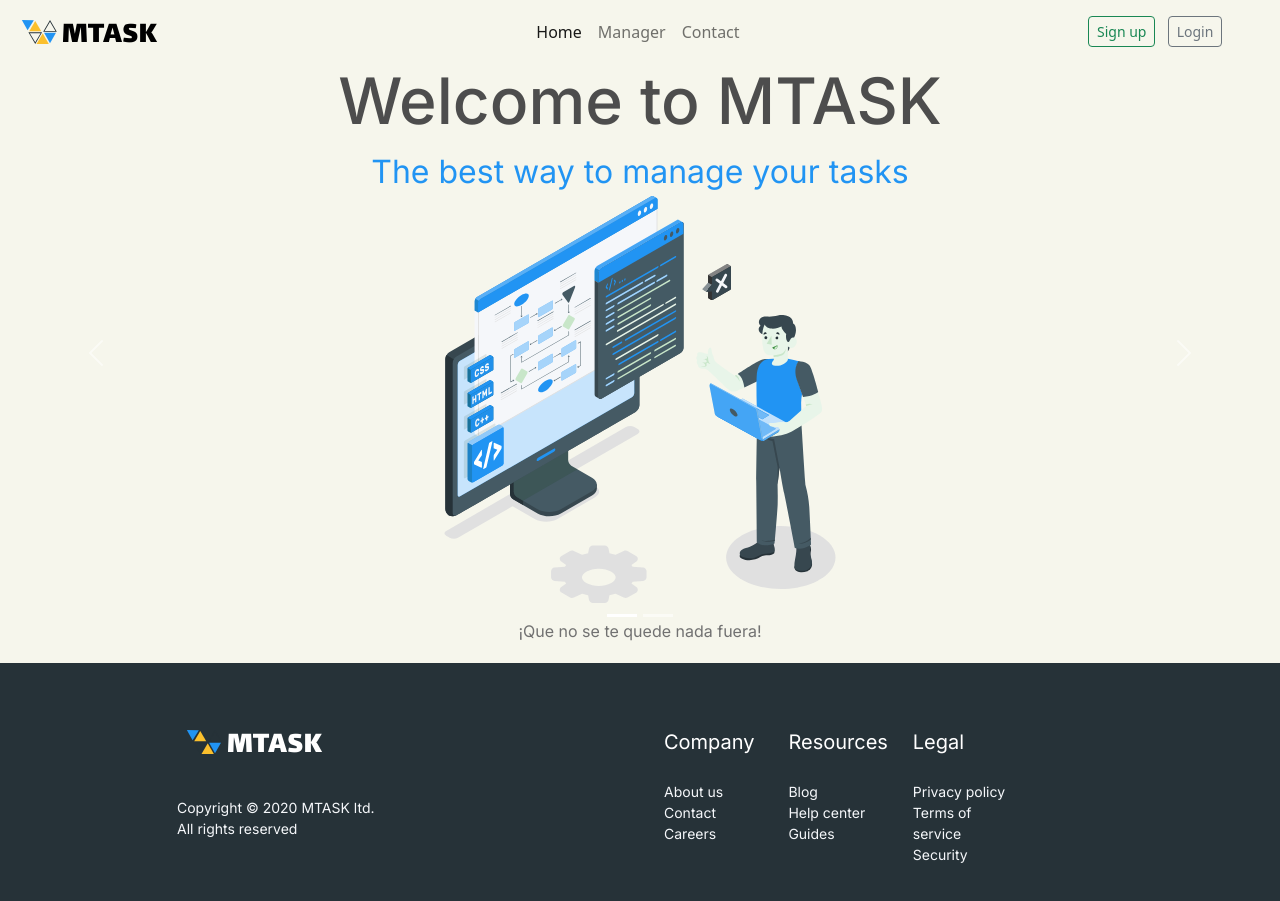
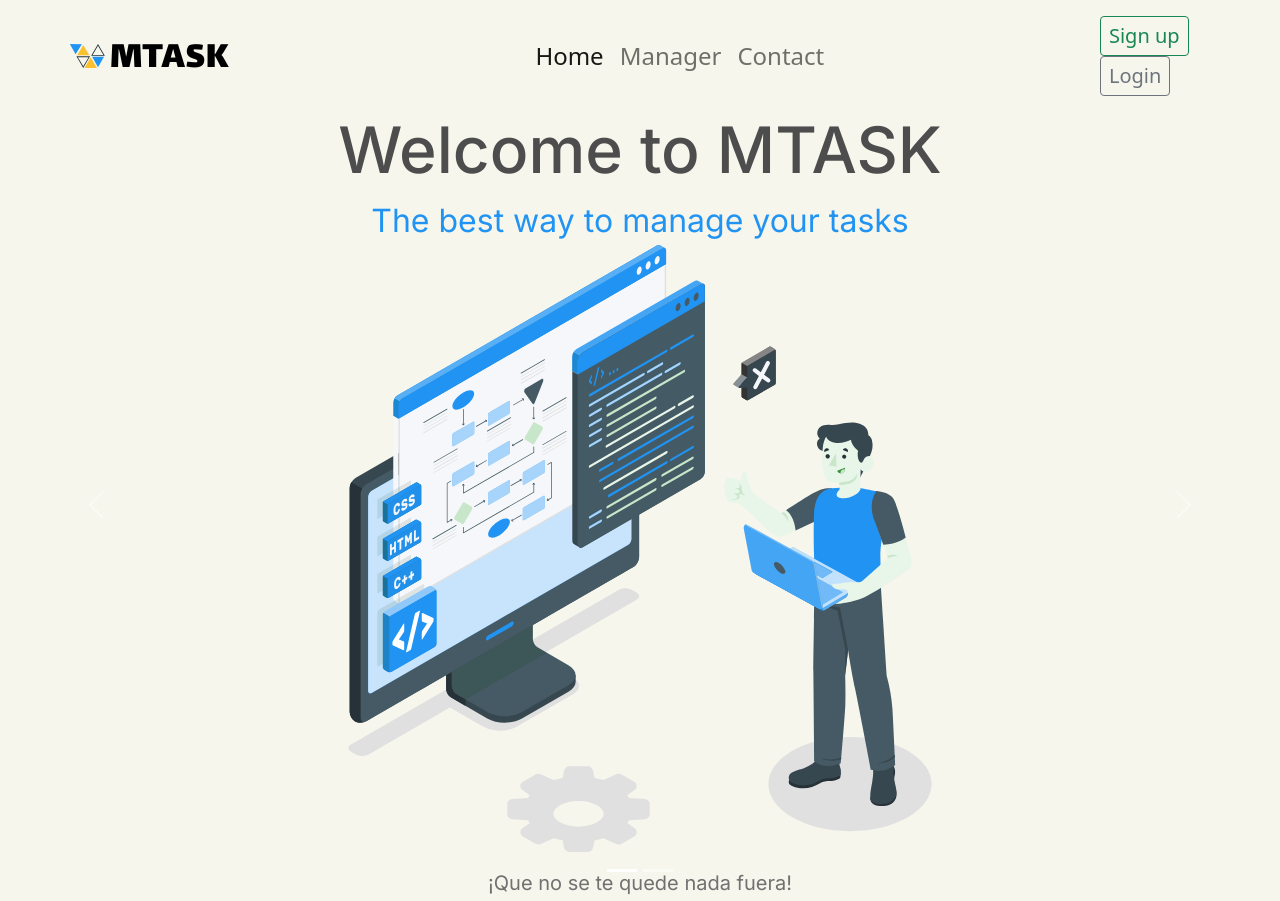
Before and after one commit to Stivaly/task-management, a plain HTML site: page index.html in a window 1280 px wide. Shown: the top 901 px of the page. Drawn offline with nearby package versions, Linux system fonts and the light colour scheme.

Commit message:
update sizes

```diff
--- a/index.html
+++ b/index.html
@@ -15,7 +15,7 @@
     <!--Navigation bar-->
           <nav class="navbar navbar-expand-lg bg-beige">
             <div class="container-fluid">
-                  <a class="navbar-brand logo-nav" href="#">
+                  <a class="navbar-brand logo-nav ms-5" href="#">
                     <svg width="36" height="24" viewBox="0 0 36 24" fill="none" xmlns="http://www.w3.org/2000/svg">
                       <g id="Icon">
                         <path id="Vector" d="M19.6362 13.1341L14.2452 22.3669L8.85434 13.1341H19.6362ZM21.0804 12.3088H7.4043L14.2452 24L21.0804 12.3088Z" fill="#263238"/>
@@ -34,20 +34,20 @@
                   <div class="collapse navbar-collapse justify-content-center" id="navbarNav" style="width: 1100px !important;">
                     <ul class="navbar-nav">
                       <li class="nav-item">
-                        <a class="nav-link active" aria-current="page" href="index.html">Home</a>
+                        <a class="nav-link a-text active" aria-current="page" href="index.html">Home</a>
                       </li>
                       <li class="nav-item">
-                        <a class="nav-link" href="manager.html">Manager</a>
+                        <a class="nav-link a-text" href="manager.html">Manager</a>
                       </li>
                       <li class="nav-item">
-                        <a class="nav-link" href="contact.html">Contact</a>
+                        <a class="nav-link a-text" href="contact.html">Contact</a>
                       </li>
                     </ul>
                   </div>
                   <nav class="navbar bg-body-tertiary navbar-collapse collapse" id="navbarNav" style="width: 220px !important;">
                     <form class="justify-content-end">
-                      <button class="btn btn-sm btn-outline-success me-2" type="button">Sign up</button>
-                      <button class="btn btn-sm btn-outline-secondary" type="button">Login</button>
+                      <button class="btn btn-sm btn-outline-success text-btn me-2 " type="button">Sign up</button>
+                      <button class="btn btn-sm btn-outline-secondary text-btn" type="button">Login</button>
                     </form>
                   </nav>
                 </div>
@@ -65,12 +65,12 @@
         <div class="carousel-item active">
           <h1 class="text-center welcome">Welcome to MTASK</h1>
           <div class="text-center info-h1">The best way to manage your tasks</div>
-          <img src="img/Illustration.svg" class="d-block w-100" alt="..." width="391px" height="407px">
+          <img src="img/Illustration.svg" class="d-block w-100" alt="..." width="591px" height="607px">
           <div class="text-center info-2 mt-3">¡Que no se te quede nada fuera!</div>
         </div>
         <div class="carousel-item">
           <div class="d-flex align-items-center">
-            <img src="img/Frame 35(1).svg" class="d-block w-100 justify-content-start" alt="..." width="500px" height="600px">
+            <img src="img/Frame 35(1).svg" class="d-block w-100 justify-content-start" alt="..." width="500px" height="800px">
             <div class="info-3"> Con MTASK <br> Trabajo en equipo nunca fue tan fácil
               <div class="info-4">
                 Lorem ipsum dolor, sit amet consectetur adipisicing elit. Illum laborum autem veniam libero mollitia accusamus, quae omnis natus commodi dolorem esse saepe molestiae id placeat a, corrupti itaque aliquam. Fuga?
--- a/style.css
+++ b/style.css
@@ -21,6 +21,10 @@ footer {
     gap: 125px;
 }
 
+.a-text {
+    font-size: 24px !important;
+}
+
 .logo-nav {
     display: flex;
     height: 30px;
@@ -29,10 +33,14 @@ footer {
     gap: 5px;
 }
 
+.text-btn {
+    font-size: 20px;
+}
+
 .text-logo {
     color: #000;
     font-family: Lalezar;
-    font-size: 32px;
+    font-size: 40px;
 }
 .text-logo-white {
     color: #fff;
@@ -55,7 +63,7 @@ footer {
 .info-2 {
     color: #717171;
     font-family: Inter;
-    font-size: 16px;
+    font-size: 20px;
 }
 
 .info-3 {
```
Also changed, not shown: contact.html (+8 -8 lines), manager.html (+5 -5 lines).
